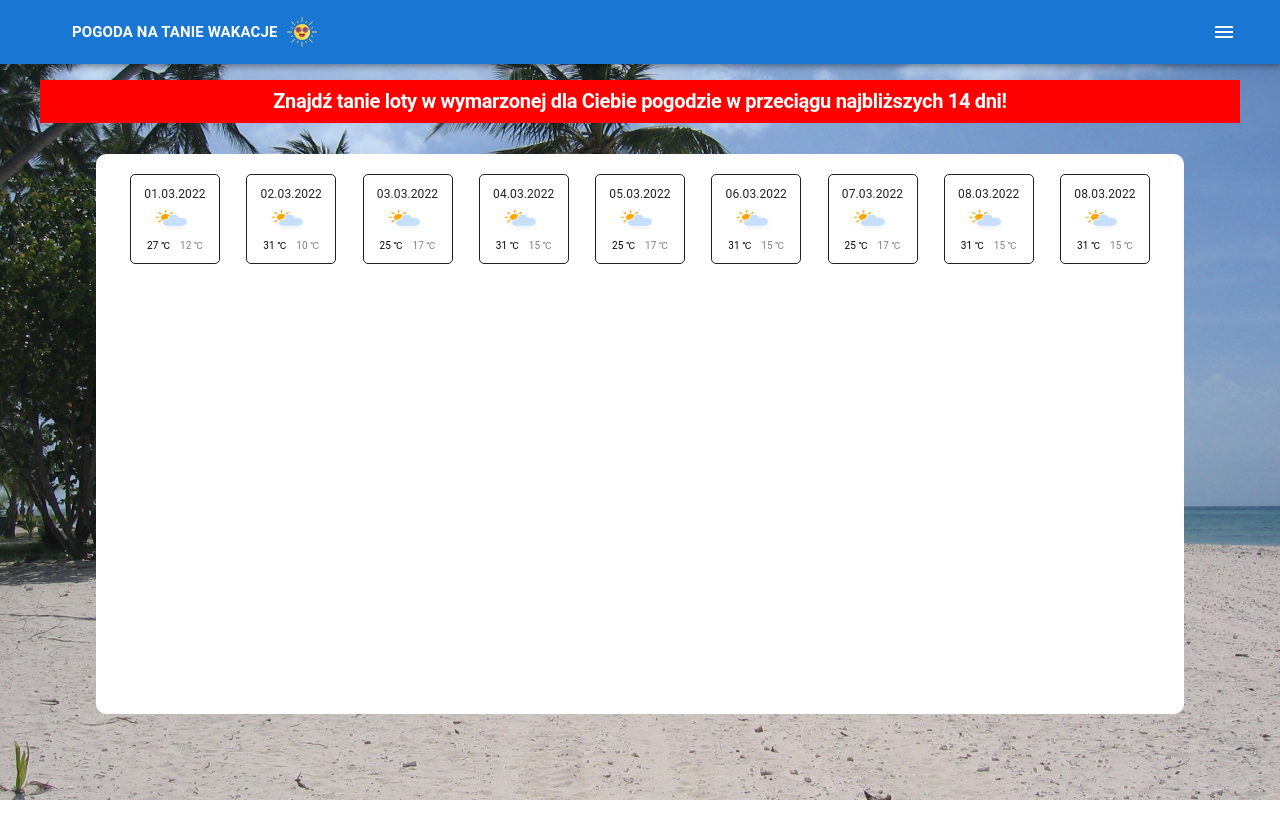
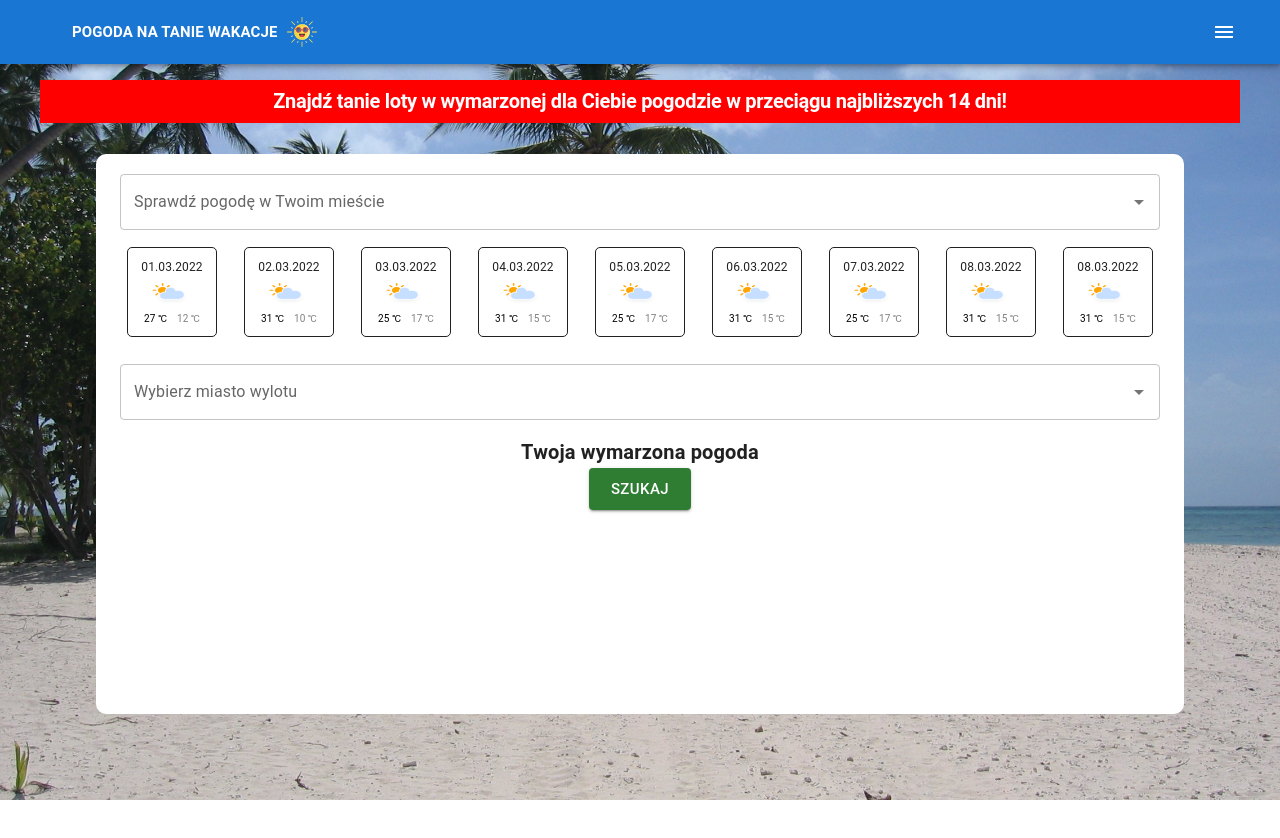
Before and after one commit to tomsonpl/best-vacation, a Next.js app: page / in a window 1280 px wide. Shown: the top 838 px of the page. Built offline with nearby package versions, Linux system fonts and the light colour scheme.

Commit message:
add YourCityWeatherInput and AirportCityInput

```diff
--- a/src/Button/Button.tsx
+++ b/components/Button/Button.tsx
@@ -5,11 +5,10 @@ export interface IButtonProps extends HTMLAttributes<HTMLButtonElement> {
   children: ReactNode
   variant: 'outlined' | 'contained'
   size: 'small' | 'large'
-  color: 'success' | 'error'
+  color: 'success'
 }
 
 export const BaseButton = ({ children, ...props }: IButtonProps) => {
-  console.log({ props })
   return (
     <Button variant={props.variant} size={props.size} color={props.color}>
       {children}
--- /dev/null
+++ b/components/Input/AirportCityInput.tsx
@@ -0,0 +1,16 @@
+import { BaseInput } from './BaseInput'
+
+const airportCities = [
+  { label: 'Warszawa' },
+  { label: 'Białystok' },
+  { label: 'Wrocław' },
+  { label: 'Gdańsk' },
+  { label: 'Szczecin' },
+  { label: 'Zakopane' },
+  { label: 'Kraków' },
+  { label: 'Radom' },
+]
+
+export const AirportCityInput = () => {
+  return <BaseInput cities={airportCities} text={'Wybierz miasto wylotu'} />
+}
--- /dev/null
+++ b/components/Input/BaseInput.tsx
@@ -0,0 +1,21 @@
+import TextField from '@mui/material/TextField'
+import Autocomplete from '@mui/material/Autocomplete'
+import Box from '@mui/material/Box'
+
+interface IProps {
+  cities: { label: string }[]
+  text: string
+}
+
+export const BaseInput = (props: IProps) => {
+  return (
+    <Box sx={{ marginTop: '20px', display: 'flex', justifyContent: 'center' }}>
+      <Autocomplete
+        disablePortal
+        options={props.cities}
+        sx={{ width: '100%' }}
+        renderInput={(params) => <TextField {...params} label={props.text} />}
+      />
+    </Box>
+  )
+}
--- /dev/null
+++ b/components/Input/YourCityWeatherInput.tsx
@@ -0,0 +1,16 @@
+import { BaseInput } from './BaseInput'
+
+const cities = [
+  { label: 'Warszawa' },
+  { label: 'Białystok' },
+  { label: 'Wrocław' },
+  { label: 'Gdańsk' },
+  { label: 'Szczecin' },
+  { label: 'Zakopane' },
+  { label: 'Kraków' },
+  { label: 'Radom' },
+]
+
+export const YourCityWeatherInput = () => {
+  return <BaseInput cities={cities} text={'Sprawdź pogodę w Twoim mieście'} />
+}
--- /dev/null
+++ b/components/Typography/TypographySlogan.tsx
@@ -0,0 +1,11 @@
+import { Typography } from '@mui/material'
+interface IProps {
+  text: string
+}
+export const TypographySlogan = (props: IProps) => {
+  return (
+    <Typography variant={'h6'} sx={{ mt: 2, fontWeight: 700 }}>
+      {props.text}
+    </Typography>
+  )
+}
--- a/components/WeatherCard/WeatherCard.tsx
+++ b/components/WeatherCard/WeatherCard.tsx
@@ -32,7 +32,7 @@ export const WeatherCard: React.FC<IProps> = ({
         alignItems: 'center',
         justifyContent: 'center',
         padding: '10px',
-        margin: '10px',
+        margin: '7px',
       }}
     >
       <Typography sx={{ fontSize: '12px' }}>{date}</Typography>
--- a/pages/index.tsx
+++ b/pages/index.tsx
@@ -5,6 +5,10 @@ import Box from '@mui/material/Box'
 import beach from '../assets/beach.jpg'
 import Container from '@mui/material/Container'
 import { WeatherCardsContainer } from '../components/WeatherCardsContainer/WeatherCardsContainer'
+import { YourCityWeatherInput } from '../components/Input/YourCityWeatherInput'
+import { AirportCityInput } from '../components/Input/AirportCityInput'
+import { TypographySlogan } from '../components/Typography/TypographySlogan'
+import { BaseButton } from '../components/Button/Button'
 
 const Home: NextPage = () => {
   return (
@@ -36,7 +40,13 @@ const Home: NextPage = () => {
             borderRadius: '10px',
           }}
         >
+          <YourCityWeatherInput />
           <WeatherCardsContainer />
+          <AirportCityInput />
+          <TypographySlogan text={'Twoja wymarzona pogoda'} />
+          <BaseButton variant={'contained'} size={'large'} color={'success'}>
+            Szukaj
+          </BaseButton>
         </Container>
       </Box>
     </>
```
Also changed, not shown: 1 other file (tests, documents, lock files or other folders).
